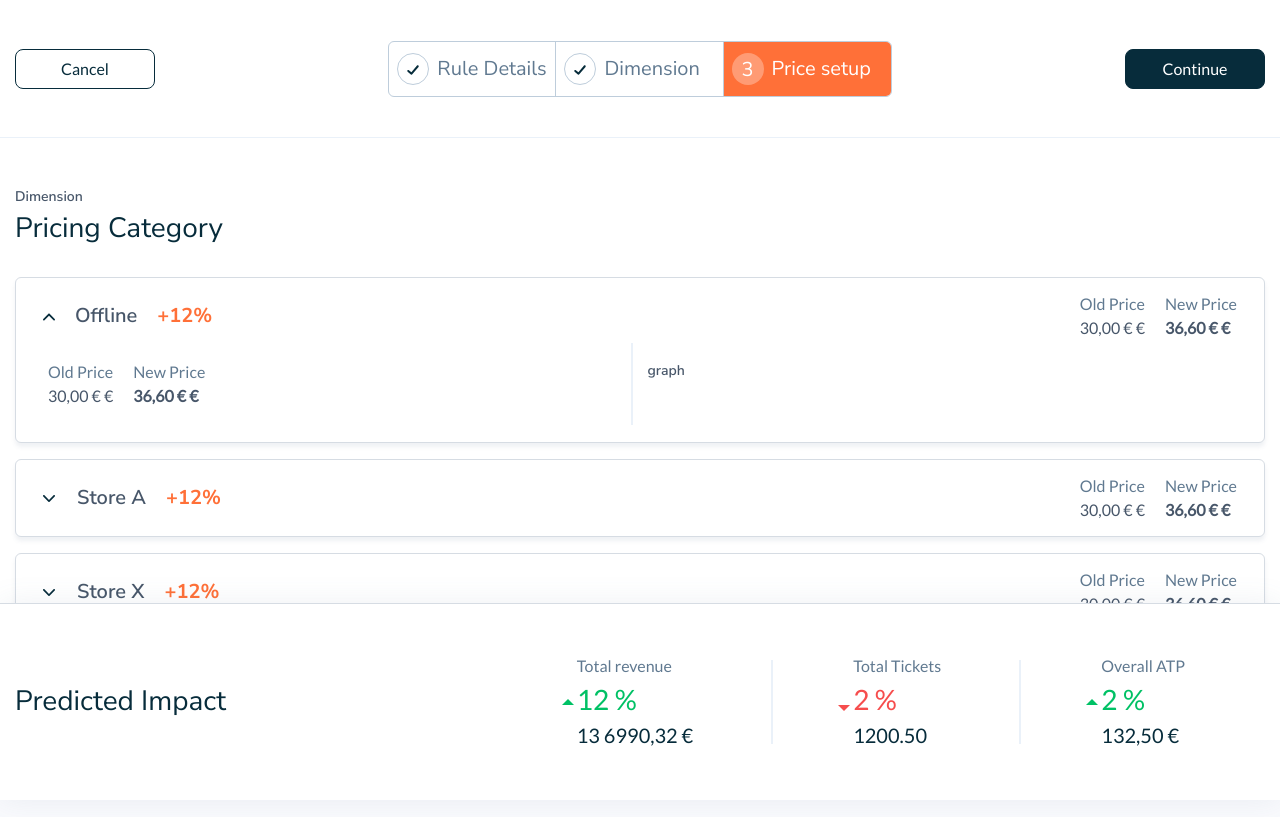
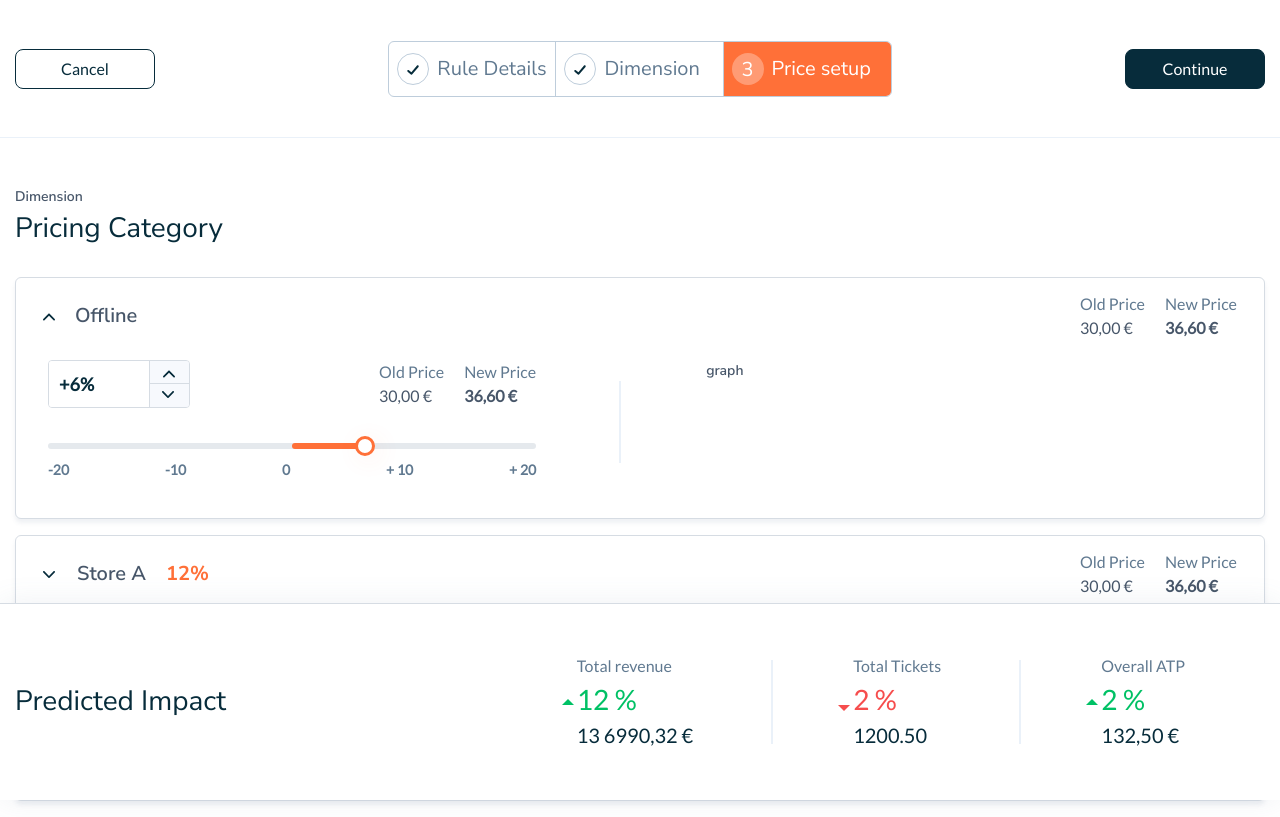
Before and after one commit to mejison/react-dashboard, a React (Create React App) app: page /rule/1 in a window 1280 px wide. Built offline with nearby package versions, Linux system fonts and the light colour scheme; what react-router-redux would draw is missing.

Commit message:
add price slider

```diff
--- a/src/App.scss
+++ b/src/App.scss
@@ -699,7 +699,6 @@ body {
     box-shadow: 0px 4px 4px rgba(96, 121, 144, 0.1);
     border-radius: 6px;
     padding: 14px 27px;
-    cursor: pointer;
     margin-bottom: 16px;
     flex-direction: column;
     transition: all 0.15s ease-out;
@@ -719,6 +718,7 @@ body {
 
       .accordion-body-left {
         position: relative;
+        padding-right: 85px;
 
         &:after {
           position: absolute;
@@ -732,7 +732,7 @@ body {
       }
 
       .accordion-body-right {
-        margin-left: 15px;
+        margin-left: 85px;
       }
 
     }
@@ -749,6 +749,7 @@ body {
       display: flex;
       align-items: center;
       width: 100%;
+      cursor: pointer;
 
       .accordion-action {
         margin-right: 20px;
@@ -791,10 +792,107 @@ body {
       font-weight: normal;
     }
 
-    &.old {}
-
     &.new {
       font-weight: 900;
     }
   }
 }
+
+.range {
+  display: flex;
+  justify-content: space-between;
+
+}
+
+.percent-counter {
+  width: 142px;
+  height: 48px;
+  overflow: hidden;
+  background: #FFFFFF;
+  border: 1px solid #D6DCE3;
+  border-radius: 4px;
+  display: flex;
+
+  .input-wrap {
+    height: 100%;
+    width: 100%;
+
+    input {
+      border: none;
+      height: 100%;
+      width: 100%;
+      outline: none;
+      padding-left: 10px;
+      color: #072C3B;
+      font-family: Lato;
+      font-style: normal;
+      font-weight: 600;
+      font-size: 18px;
+    }
+  }
+
+  .action {
+    width: 56px;
+    height: 100%;
+    background: #F7F9FD;
+    border-left: 1px solid #D6DCE3;
+    user-select: none;
+    cursor: pointer;
+
+    .arrow-up,
+    .arrow-down {
+      text-align: center;
+    }
+
+    .arrow-up {
+      border-bottom: 1px solid #D6DCE3;
+      transform: translateY(1px);
+    }
+  }
+}
+
+.price-slider {
+  padding: 35px 0;
+
+  .slider {
+    width: 100%;
+    background: #E5E9ED;
+    border-radius: 12px;
+    height: 6px;
+    display: flex;
+    justify-content: space-between;
+    position: relative;
+
+    .current {
+      position: absolute;
+      width: 20px;
+      height: 20px;
+      border-radius: 50%;
+      background: #fff;
+      z-index: 2;
+      top: 50%;
+      cursor: pointer;
+      user-select: none;
+      left: 50%;
+      transform: translate(-50%, -50%);
+      border: 3px solid #FF7038;
+      box-shadow: 4px 4px 24px rgba(255, 112, 56, 0.1);
+    }
+
+    .fill-current {
+      border-radius: 12px;
+      height: 6px;
+      background-color: #FF7038;
+      position: absolute;
+      top: 50%;
+      transform: translateY(-50%);
+    }
+
+    .point {
+      font-family: Lato;
+      font-size: 14px;
+      color: #607990;
+      transform: translateY(16px);
+    }
+  }
+}
--- a/src/components/Accordion.js
+++ b/src/components/Accordion.js
@@ -1,6 +1,8 @@
 import React from 'react';
 import * as icons from './icons'
-import OldNewPrice from './OldNewPrice';
+import OldNewPrice from './OldNewPrice'
+import PercentCounter from './PercentCounter'
+import PriceSlider from './PriceSlider'
 
 const Accordion = ({ items, onChange }) => {
   const UpArrow = icons.UpArrow
@@ -8,6 +10,10 @@ const Accordion = ({ items, onChange }) => {
 
   const handleToggle = (index) => {
     onChange(index)
+  }
+
+  const handleChangePercent = (value) => {
+
   }
 
   return (
@@ -21,18 +27,22 @@ const Accordion = ({ items, onChange }) => {
                     </span>
                     <div className="label">
                       { item.title }
-                      <span className="accordion-interest">+12%</span>
+                      { ! item.active ? <span className="accordion-interest">{item.percent}%</span> : '' }
                     </div>
                     <OldNewPrice oldPrice={item.oldprice} newPrice={item.newprice} />
                   </div>
                   <div className="accordion-body">
                     <div className="accordion-body-left">
-                      <div className="d-flex">
-                        <div className="">
+                      <div className="d-flex range">
+                        <div className="range-left">
+                          <PercentCounter value={item.percent} onChange={handleChangePercent}/>
                         </div>
-                        <div className="">
+                        <div className="range-right">
                             <OldNewPrice oldPrice={item.oldprice} newPrice={item.newprice} />
                         </div>
+                      </div>
+                      <div>
+                        <PriceSlider from={-20} to={20} frequency={10} value={item.percent} />
                       </div>
                     </div>
                     <div className="accordion-body-right">
--- /dev/null
+++ b/src/components/PercentCounter.js
@@ -0,0 +1,39 @@
+import React, {useState} from "react"
+import * as icons from './icons'
+
+const PercentCounter = ({ value, onChange }) => {
+  const [current, setCurrent] = useState(value)
+
+  const UpArrow = icons.UpArrow
+  const DownArrow = icons.DownArrow
+
+  const handleClickUp = () => {
+    setCurrent(current + 1)
+  }
+
+  const handleClickDown = () => {
+    setCurrent(current - 1)
+  }
+
+  const handleChange = () => {
+    onChange(current)
+  }
+
+  return (
+    <div className="percent-counter">
+      <div className="input-wrap">
+        <input value={`${current > 0 ? '+' : ''}${current}%`} onChange={handleChange} />
+      </div>
+      <div className="action">
+        <div className="arrow-up" onClick={handleClickUp}>
+          <UpArrow fill="#072C3B" />
+        </div>
+        <div className="arrow-down" onClick={handleClickDown}>
+          <DownArrow fill="#072C3B" />
+        </div>
+      </div>
+    </div>
+  );
+};
+
+export default PercentCounter;
--- /dev/null
+++ b/src/components/PriceSlider.js
@@ -0,0 +1,40 @@
+import React, {useState} from "react"
+
+const PriceSlider = ({ from, to, frequency, onChange, value }) => {
+  let points = [];
+  for(let item = from; item <= to; item += frequency) {
+    points = [...points, item]
+  }
+
+  const calcCurrent = (value) => {
+    let percentRight = (value / to * 100)
+    let percentLeft = (value / from * 100)
+
+    return value > 0 ? (percentRight / 2) + 50 : 50 - (percentLeft / 2)
+  }
+
+  const calcFill = (value) => {
+    let percentRight = (value / to * 100)
+    let percentLeft = (value / from * 100)
+
+    return value > 0 ? (percentRight / 2) : (percentLeft / 2)
+  }
+
+  return (
+    <div className="price-slider">
+      <div className="slider">
+        <span className="current" style={{left: `${calcCurrent(value)}%`}}></span>
+        <span className="fill-current" style={{ width: `${calcFill(value)}%`, left: value > 0 ? '50%' : `${50 - calcFill(value)}%` }}></span>
+        {
+          points.map(item => {
+            return <div className="point" key={item}>
+                      {item > 0 ? '+' : ''} { item }
+                    </div>
+          })
+        }
+      </div>
+    </div>
+  );
+};
+
+export default PriceSlider;
--- a/src/components/RuleSteps/Third.js
+++ b/src/components/RuleSteps/Third.js
@@ -6,30 +6,30 @@ const Third = (props) => {
   const [pricing, setPricing] = useState([
     {
       title: 'Offline',
-      oldprice: '30,00 €',
-      newprice: '36,60 €',
-      interest: '+6%',
+      oldprice: '30,00',
+      newprice: '36,60',
+      percent: 6,
       active: true,
     },
     {
       title: 'Store A',
-      oldprice: '30,00 €',
-      newprice: '36,60 €',
-      interest: '+12%',
+      oldprice: '30,00',
+      newprice: '36,60',
+      percent: 12,
       active: false,
     },
     {
       title: 'Store X',
-      oldprice: '30,00 €',
-      newprice: '36,60 €',
-      interest: '+12%',
+      oldprice: '30,00',
+      newprice: '36,60',
+      percent: 12,
       active: false,
     },
     {
       title: 'Store X',
-      oldprice: '30,00 €',
-      newprice: '36,60 €',
-      interest: '+12%',
+      oldprice: '30,00',
+      newprice: '36,60',
+      percent: 12,
       active: false,
     },
   ])
```
